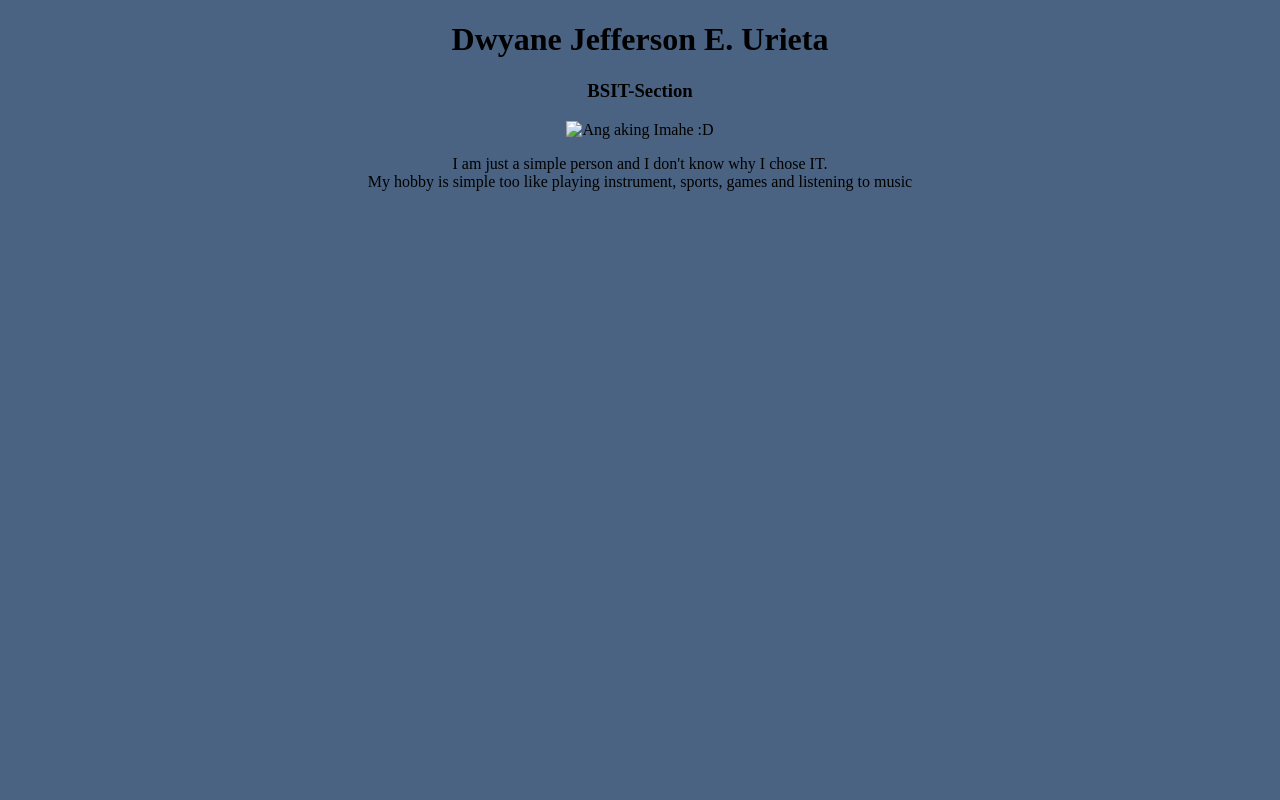
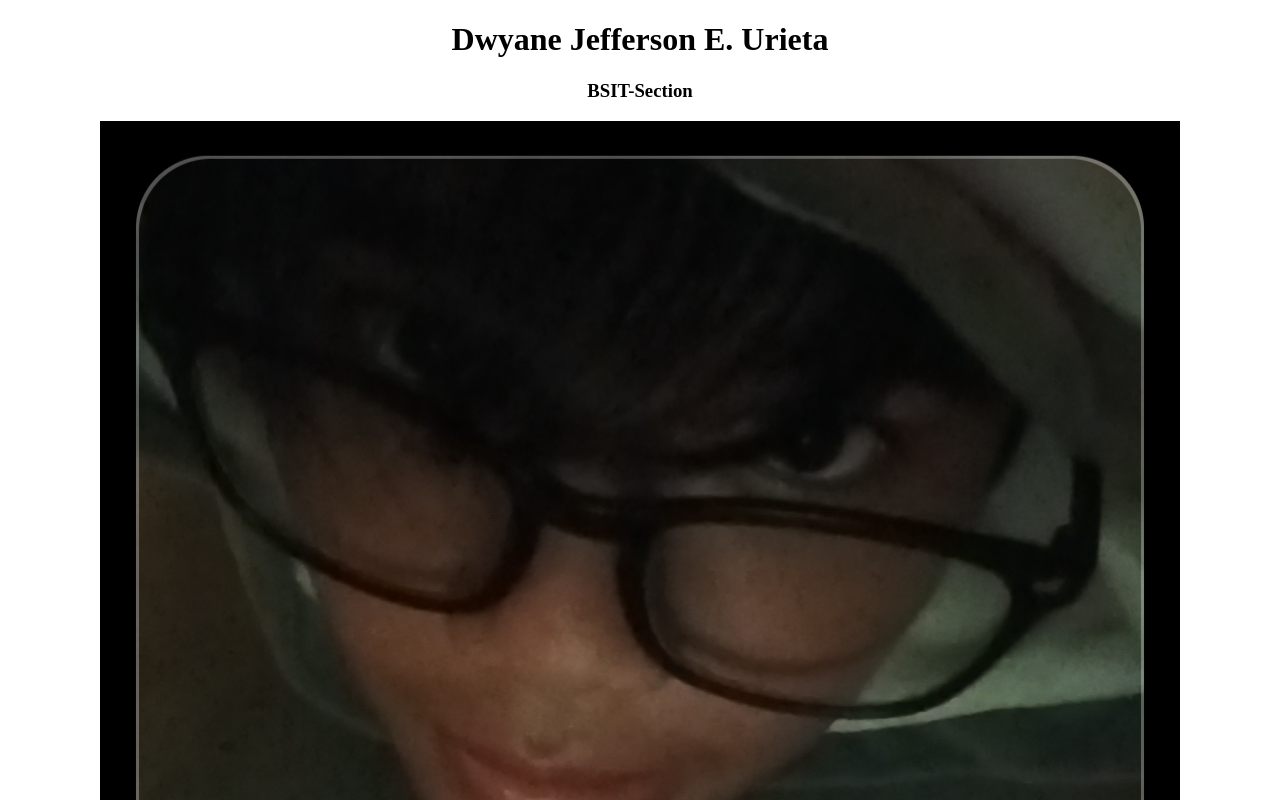
Before and after one commit to dwyaneurieta02-lang/my-profile, a plain HTML site: page index.html in a window 1280 px wide. Shown: the top 800 px of the page. Drawn offline with Linux system fonts and the light colour scheme.

Commit message:
Add index page

```diff
--- a/index.html
+++ b/index.html
@@ -23,13 +23,13 @@
 </mso:CustomDocumentProperties>
 </xml><![endif]-->
 </head>
-	<body bgcolor="#4A6382">
+	<body bgcolor="#FFFFFF">
 		<center>
 			<h1>Dwyane Jefferson E. Urieta</h1>
 			<h3>BSIT-Section</h3>
-			<img src="image_picture.jpg" alt="Ang aking Imahe :D">
+			<img src="my_picture.jpg" alt="Ang aking Imahe :D">
 			<p>
-				I am just a simple person and I don't know why I chose IT.<br>
+				Hello, what's up. This is for educational purposes only.<br>
 				My hobby is simple too like playing instrument, sports, games and listening to music
 			</p>
 		</center>
```
Also changed, not shown: profile.html (+2 -2 lines).
